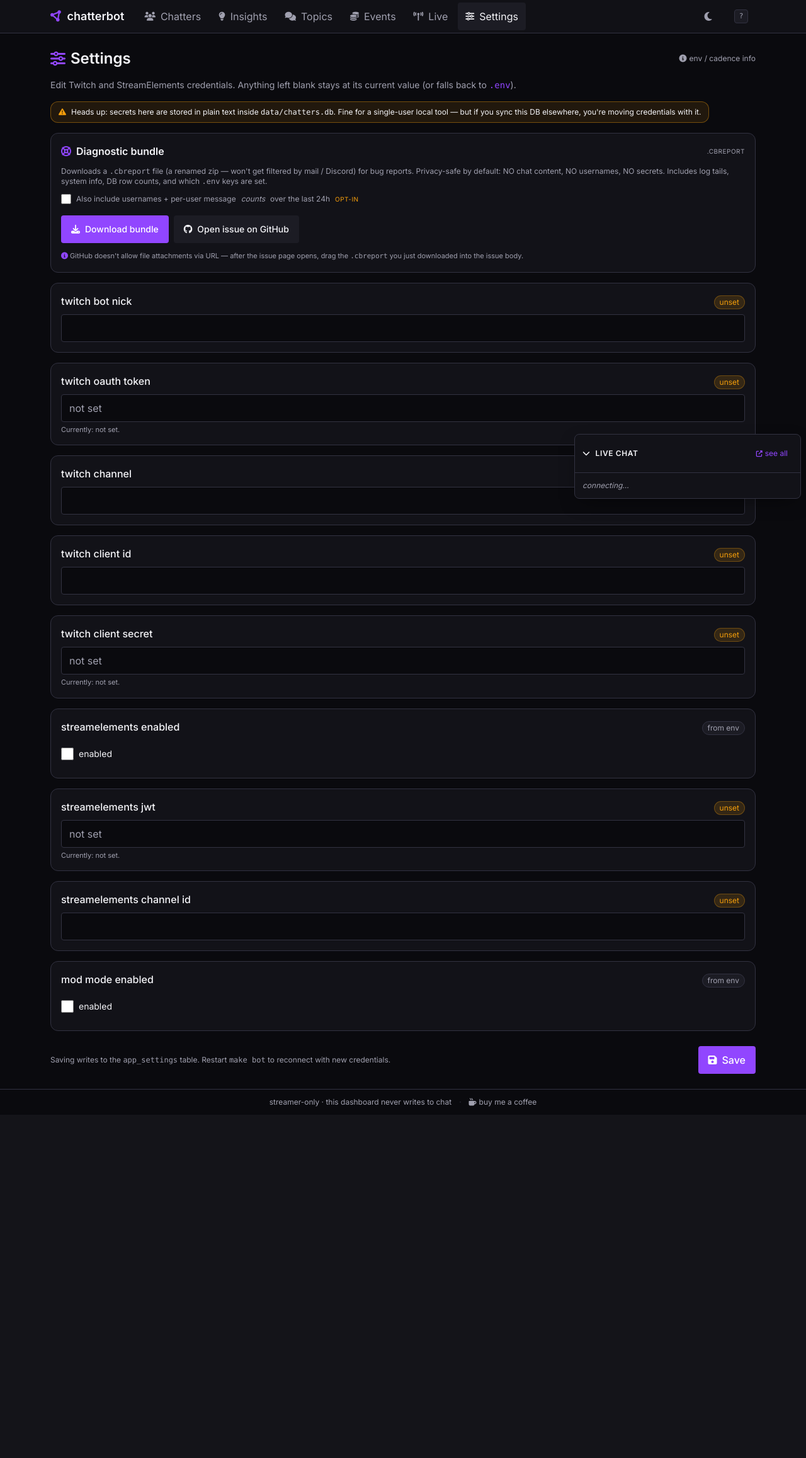
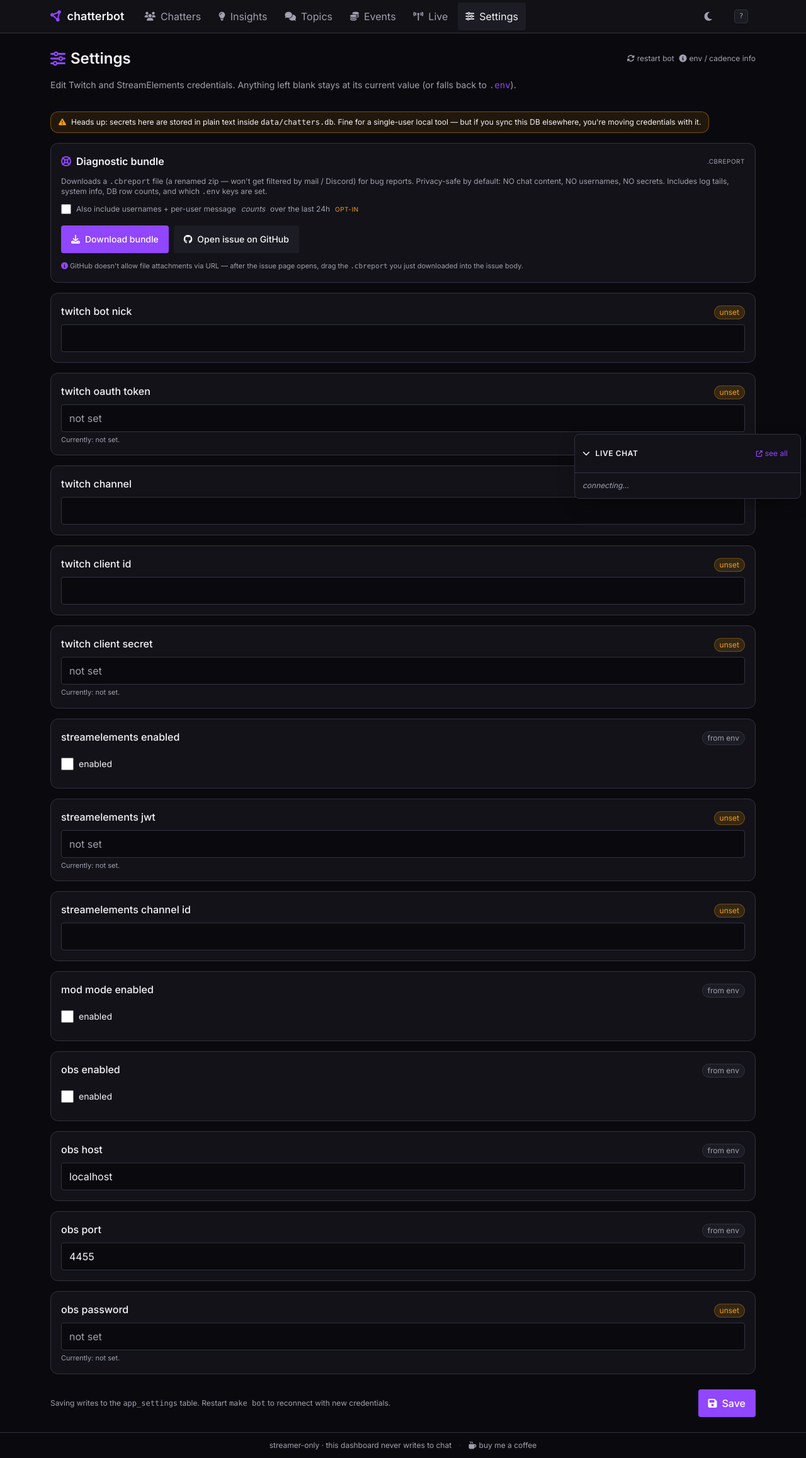
Before and after one commit to mscrnt/chatterbot, a FastAPI app: page /settings in a window 1280 px wide. Shown: the whole page at 63% size. Before the commit the page ends 1757 px from the top, so only its background shows below. Run offline with FastAPI, Linux system fonts and the light colour scheme; data that the repository does not hold is empty; some libraries are stand-ins or nearby versions.

Commit message:
OBS pill (live + recording) · per-task model · restart-bot · shared-Ollama doc
OBS (opt-in, OBS_ENABLED=false by default):
- New obs.py — OBSStatusService polls the OBS WebSocket every 10s for
  streaming output, recording output, and current scene. Short-lived
  ReqClient per poll; lazy import of obsws-python so a missing dep
  just hides the pill instead of crashing.
- Background task lives in the dashboard's FastAPI lifespan.
- Nav-header pill renders LIVE / REC (or both) plus the scene name;
  hidden when OBS is offline / disabled / unreachable.
- OBS_ENABLED / OBS_HOST / OBS_PORT / OBS_PASSWORD now editable on
  /settings, with password masked + blank-preserves semantics.
- Quiet error handling: obsws_python's noisy ERROR-level traces are
  pinned to CRITICAL so they don't spam the dashboard log. We surface
  one classified warning per failure type ("connection refused — OBS
  WebSocket isn't enabled", "timed out — try mirrored networking
  from WSL", "wrong password", etc.) and stay silent until the error
  condition changes.

Per-task LLM:
- New OLLAMA_MOD_MODEL env override. Routes the moderator through a
  smaller / faster model when set, leaving notes / topics / RAG on
  OLLAMA_MODEL. Threads through generate_structured's existing
  model_override parameter.

Restart-bot:
- Bot writes its PID to data/.bot.pid at startup, removes it on clean
  exit. Dashboard /restart-bot endpoint reads the PID and sends
  SIGTERM. Button on /settings (post-save banner + permanent header
  action). Surfaces clear messages for the three failure modes
  (no pid file / process gone / permission denied).
- Makefile `make all` now wraps the bot in a fail-fast restart loop:
  clean exit -> respawn in 2s; <5s exit -> break (config error).
  Result: clicking "Restart bot" picks up new credentials within a
  few seconds without leaving the terminal.

Docs:
- README "Sharing one Ollama" section: OLLAMA_NUM_PARALLEL=2 on the
  shared host so chatterbot + streamlored don't queue serially. Notes
  the OLLAMA_MOD_MODEL pattern for separating moderation traffic.

```diff
--- a/docker-compose.yml
+++ b/docker-compose.yml
@@ -14,6 +14,11 @@ services:
       - OLLAMA_MODEL=${OLLAMA_MODEL:-qwen3.5:9b}
       - OLLAMA_EMBED_MODEL=${OLLAMA_EMBED_MODEL:-nomic-embed-text}
       - OLLAMA_EMBED_DIM=${OLLAMA_EMBED_DIM:-768}
+      - OLLAMA_MOD_MODEL=${OLLAMA_MOD_MODEL:-}
+      - OBS_ENABLED=${OBS_ENABLED:-false}
+      - OBS_HOST=${OBS_HOST:-localhost}
+      - OBS_PORT=${OBS_PORT:-4455}
+      - OBS_PASSWORD=${OBS_PASSWORD:-}
       - STREAMELEMENTS_ENABLED=${STREAMELEMENTS_ENABLED:-false}
       - STREAMELEMENTS_JWT=${STREAMELEMENTS_JWT}
       - STREAMELEMENTS_CHANNEL_ID=${STREAMELEMENTS_CHANNEL_ID}
--- a/pyproject.toml
+++ b/pyproject.toml
@@ -20,6 +20,7 @@ dependencies = [
     "uvicorn[standard]>=0.27.0",
     "jinja2>=3.1.0",
     "python-multipart>=0.0.9",
+    "obsws-python>=1.6.0",
 ]
 
 [project.optional-dependencies]
--- a/src/chatterbot/config.py
+++ b/src/chatterbot/config.py
@@ -32,6 +32,10 @@ EDITABLE_SETTING_KEYS: tuple[str, ...] = (
     "streamelements_jwt",
     "streamelements_channel_id",
     "mod_mode_enabled",
+    "obs_enabled",
+    "obs_host",
+    "obs_port",
+    "obs_password",
 )
 
 # Subset that should be rendered as password inputs. Blank submissions for
@@ -41,6 +45,7 @@ SECRET_SETTING_KEYS: frozenset[str] = frozenset(
         "twitch_oauth_token",
         "twitch_client_secret",
         "streamelements_jwt",
+        "obs_password",
     }
 )
 
@@ -65,6 +70,16 @@ class Settings(BaseSettings):
     ollama_model: str = "qwen3.5:9b"
     ollama_embed_model: str = "nomic-embed-text"
     ollama_embed_dim: int = 768
+    # Optional model override for the moderator. Empty string = use ollama_model.
+    # Useful when the moderation classifier (high-frequency, cheap calls) should
+    # ride a smaller / faster model than note extraction (rare, quality-critical).
+    ollama_mod_model: str = ""
+
+    # OBS (read-only status: live state + current scene). Disabled by default.
+    obs_enabled: bool = False
+    obs_host: str = "localhost"
+    obs_port: int = 4455
+    obs_password: str = ""
 
     # StreamElements
     streamelements_enabled: bool = False
@@ -110,8 +125,13 @@ class Settings(BaseSettings):
 
 
 def _coerce(key: str, value: str) -> Any:
-    if key in ("streamelements_enabled", "mod_mode_enabled"):
+    if key in ("streamelements_enabled", "mod_mode_enabled", "obs_enabled"):
         return value.strip().lower() in ("true", "1", "yes", "on")
+    if key == "obs_port":
+        try:
+            return int(value)
+        except (TypeError, ValueError):
+            return 4455
     return value
 
 
--- a/src/chatterbot/moderator.py
+++ b/src/chatterbot/moderator.py
@@ -120,6 +120,10 @@ class Moderator:
                 prompt=prompt,
                 system_prompt=MOD_REVIEW_SYSTEM,
                 response_model=ModerationBatchResponse,
+                # Route through a smaller / faster model when configured —
+                # moderation is the highest-frequency LLM call and benefits
+                # most from running on dedicated capacity.
+                model_override=self.settings.ollama_mod_model or None,
             )
         except ValidationError:
             logger.exception("moderation classifier validation failed")
--- a/src/chatterbot/web/app.py
+++ b/src/chatterbot/web/app.py
@@ -55,6 +55,7 @@ from ..config import (
 )
 from ..insights import InsightsService
 from ..llm.ollama_client import OllamaClient
+from ..obs import OBSStatusService
 from ..repo import ChatterRepo
 from .auth import make_auth_dependency
 from .rag import answer_for_user
@@ -112,17 +113,29 @@ def create_app(repo: ChatterRepo, settings: Settings | None = None) -> FastAPI:
             return 0
     TEMPLATES.env.globals["newcomers_today_count"] = _newcomers_today_count
 
+    # OBS live-status snapshot for the nav pill. Returns the cached status —
+    # the background poller refreshes it every ~10s.
+    def _obs_status():
+        return obs_status.status
+    TEMPLATES.env.globals["obs_status"] = _obs_status
+
     auth_dep = make_auth_dependency(settings)
     deps = [Depends(auth_dep)] if settings.dashboard_basic_auth_enabled else []
 
     insights = InsightsService(repo, llm, settings)
+    obs_status = OBSStatusService(settings)
     _bg_tasks: set[asyncio.Task] = set()
 
     async def _lifespan(app):
         # Background talking-points refresher. Runs inside the dashboard
         # process so the page render is always served from cache.
-        task = asyncio.create_task(insights.refresh_loop(), name="insights_refresh")
-        _bg_tasks.add(task)
+        _bg_tasks.add(
+            asyncio.create_task(insights.refresh_loop(), name="insights_refresh")
+        )
+        # Optional OBS poller; no-op when OBS_ENABLED=false.
+        _bg_tasks.add(
+            asyncio.create_task(obs_status.poll_loop(), name="obs_poll")
+        )
         try:
             yield
         finally:
@@ -466,6 +479,65 @@ def create_app(repo: ChatterRepo, settings: Settings | None = None) -> FastAPI:
             request, "partials/incident_card.html", {"row": row}
         )
 
+    # ---------------- bot restart ----------------
+    # Sends SIGTERM to the bot process via its pid file. The Makefile's
+    # `make all` target re-launches the bot automatically (fail-fast loop),
+    # so the practical effect is "pick up new credentials." Bare `make bot`
+    # users will see the bot exit and need to re-run it themselves.
+
+    @app.post("/restart-bot", response_class=HTMLResponse)
+    async def restart_bot(request: Request):
+        import os
+        import signal as _signal
+        from pathlib import Path as _P
+
+        pid_file = _P("data/.bot.pid")
+        ctx: dict[str, Any] = {"ok": False, "message": ""}
+        if not pid_file.exists():
+            ctx["message"] = (
+                "no bot pid file at data/.bot.pid. If you just updated "
+                "chatterbot, restart `make all` once manually — the bot only "
+                "writes its pid here on versions that include this restart "
+                "feature. After that one restart, this button works going "
+                "forward."
+            )
+            return TEMPLATES.TemplateResponse(
+                request, "partials/restart_bot_result.html", ctx
+            )
+        try:
+            pid = int(pid_file.read_text().strip())
+        except (OSError, ValueError) as e:
+            ctx["message"] = f"could not read pid file: {e}"
+            return TEMPLATES.TemplateResponse(
+                request, "partials/restart_bot_result.html", ctx
+            )
+        try:
+            os.kill(pid, _signal.SIGTERM)
+        except ProcessLookupError:
+            ctx["message"] = (
+                f"bot pid {pid} not running. If you started with `make all`, "
+                "the auto-restart loop will pick up the next launch."
+            )
+            return TEMPLATES.TemplateResponse(
+                request, "partials/restart_bot_result.html", ctx
+            )
+        except PermissionError:
+            ctx["message"] = (
+                f"can't signal pid {pid} — bot is owned by a different user."
+            )
+            return TEMPLATES.TemplateResponse(
+                request, "partials/restart_bot_result.html", ctx
+            )
+        ctx["ok"] = True
+        ctx["message"] = (
+            "sent SIGTERM to bot. If you launched via `make all`, it'll "
+            "respawn within a few seconds with the new settings. "
+            "Otherwise re-run `make bot` to start it again."
+        )
+        return TEMPLATES.TemplateResponse(
+            request, "partials/restart_bot_result.html", ctx
+        )
+
     # ---------------- diagnostic bundle ----------------
 
     @app.get("/diagnose")
--- a/src/chatterbot/web/templates/base.html
+++ b/src/chatterbot/web/templates/base.html
@@ -146,6 +146,17 @@
         {% set is_chatters = current_path == "/" or current_path.startswith("/users") %}
         {% include "components/_nav_link.html" with context %}
       </div>
+      {% set _obs = obs_status() %}
+      {% if _obs.streaming or _obs.recording %}
+        {% set _tags = [] %}
+        {% if _obs.streaming %}{% set _ = _tags.append('LIVE') %}{% endif %}
+        {% if _obs.recording %}{% set _ = _tags.append('REC') %}{% endif %}
+        <span class="hidden sm:inline-flex items-center gap-1 px-2 py-1 rounded-full border border-danger/40 bg-danger/10 text-danger text-xs"
+              title="OBS: {{ _tags|join(' + ') }}{% if _obs.scene %} on scene '{{ _obs.scene }}'{% endif %}">
+          <i class="fa-solid fa-circle text-[8px] animate-pulse"></i>
+          {{ _tags|join(' · ') }}{% if _obs.scene %} · {{ _obs.scene }}{% endif %}
+        </span>
+      {% endif %}
       {% set _nt = newcomers_today_count() %}
       {% if _nt > 0 %}
         <a href="/insights"
--- a/src/chatterbot/web/templates/settings.html
+++ b/src/chatterbot/web/templates/settings.html
@@ -6,10 +6,20 @@
     <h1 class="text-xl sm:text-2xl font-semibold inline-flex items-center gap-2">
       <i class="fa-solid fa-sliders text-accent"></i> Settings
     </h1>
-    <button class="text-xs text-muted hover:text-primary inline-flex items-center gap-1"
-            hx-get="/modals/settings" hx-target="#modal-root">
-      <i class="fa-solid fa-circle-info"></i> env / cadence info
-    </button>
+    <div class="flex items-center gap-2">
+      <button type="button"
+              class="text-xs text-muted hover:text-primary inline-flex items-center gap-1"
+              hx-post="/restart-bot"
+              hx-target="#restart-bot-result"
+              hx-swap="outerHTML"
+              hx-confirm="Send SIGTERM to the bot? It restarts automatically when launched via `make all`.">
+        <i class="fa-solid fa-rotate"></i> restart bot
+      </button>
+      <button class="text-xs text-muted hover:text-primary inline-flex items-center gap-1"
+              hx-get="/modals/settings" hx-target="#modal-root">
+        <i class="fa-solid fa-circle-info"></i> env / cadence info
+      </button>
+    </div>
   </header>
   <p class="text-sm text-muted">
     Edit Twitch and StreamElements credentials. Anything left blank stays at its
@@ -17,11 +27,23 @@
   </p>
 
   {% if saved %}
-  <div class="rounded-xl border border-success/40 bg-success/10 px-3 py-2 text-sm text-primary inline-flex items-center gap-2">
-    <i class="fa-solid fa-circle-check text-success"></i>
-    Saved. <strong>Restart the bot</strong> for the new credentials to take effect.
+  <div class="rounded-xl border border-success/40 bg-success/10 px-3 py-2 text-sm text-primary flex flex-col sm:flex-row sm:items-center gap-2">
+    <span class="inline-flex items-center gap-2">
+      <i class="fa-solid fa-circle-check text-success"></i>
+      Saved. Restart the bot to pick up the new settings.
+    </span>
+    <button type="button"
+            class="tap inline-flex items-center justify-center gap-2 px-3 rounded bg-accent hover:bg-accent-600 text-white text-sm font-medium ml-auto"
+            hx-post="/restart-bot"
+            hx-target="#restart-bot-result"
+            hx-swap="outerHTML"
+            hx-confirm="Send SIGTERM to the bot? It restarts automatically when launched via `make all`.">
+      <i class="fa-solid fa-rotate"></i> Restart bot
+    </button>
   </div>
   {% endif %}
+
+  <div id="restart-bot-result"></div>
 
   <div class="rounded-xl border border-warning/40 bg-warning/10 px-3 py-2 text-xs text-primary inline-flex items-start gap-2">
     <i class="fa-solid fa-triangle-exclamation text-warning mt-0.5"></i>
```
Also changed, not shown: src/chatterbot/main.py (+21 -0 lines), src/chatterbot/obs.py (added, +178 -0 lines), src/chatterbot/web/templates/partials/restart_bot_result.html (added, +9 -0 lines), README.md, 3 other files.
